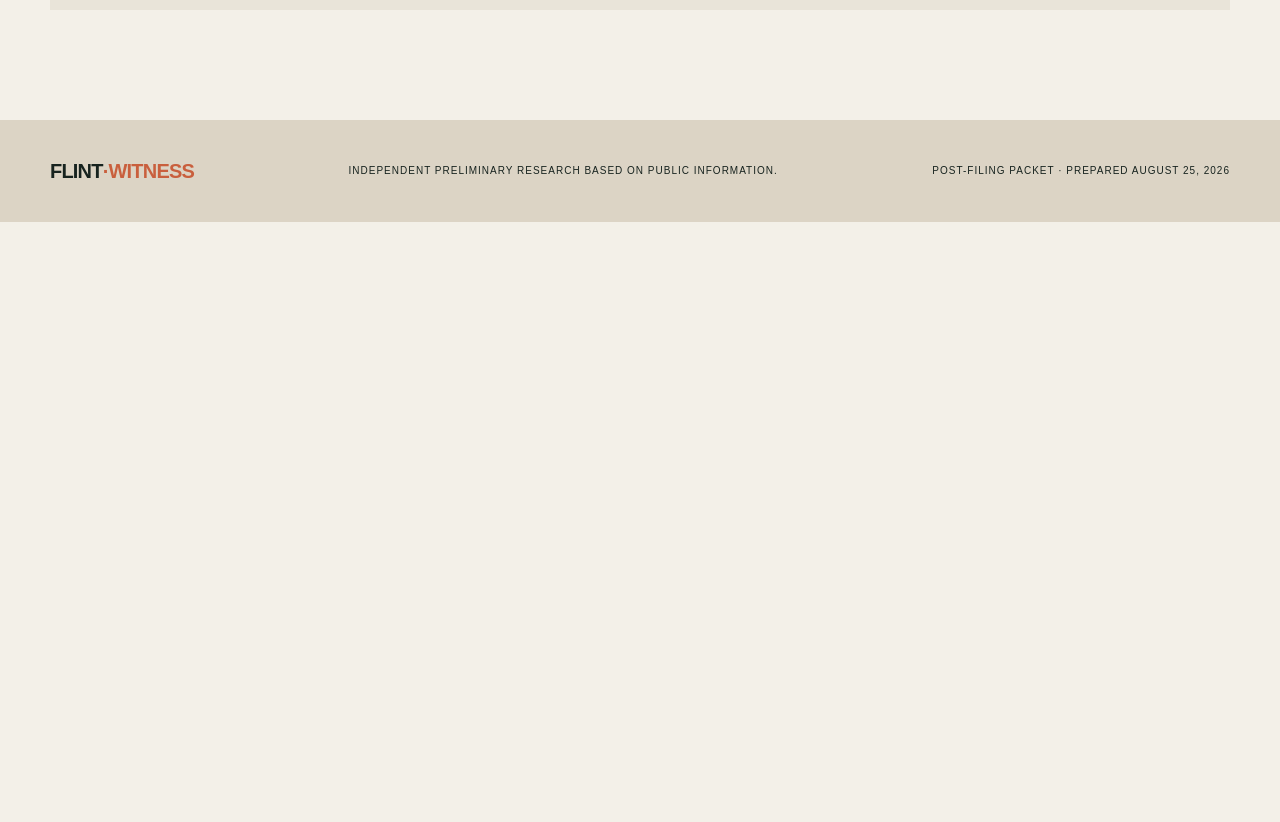
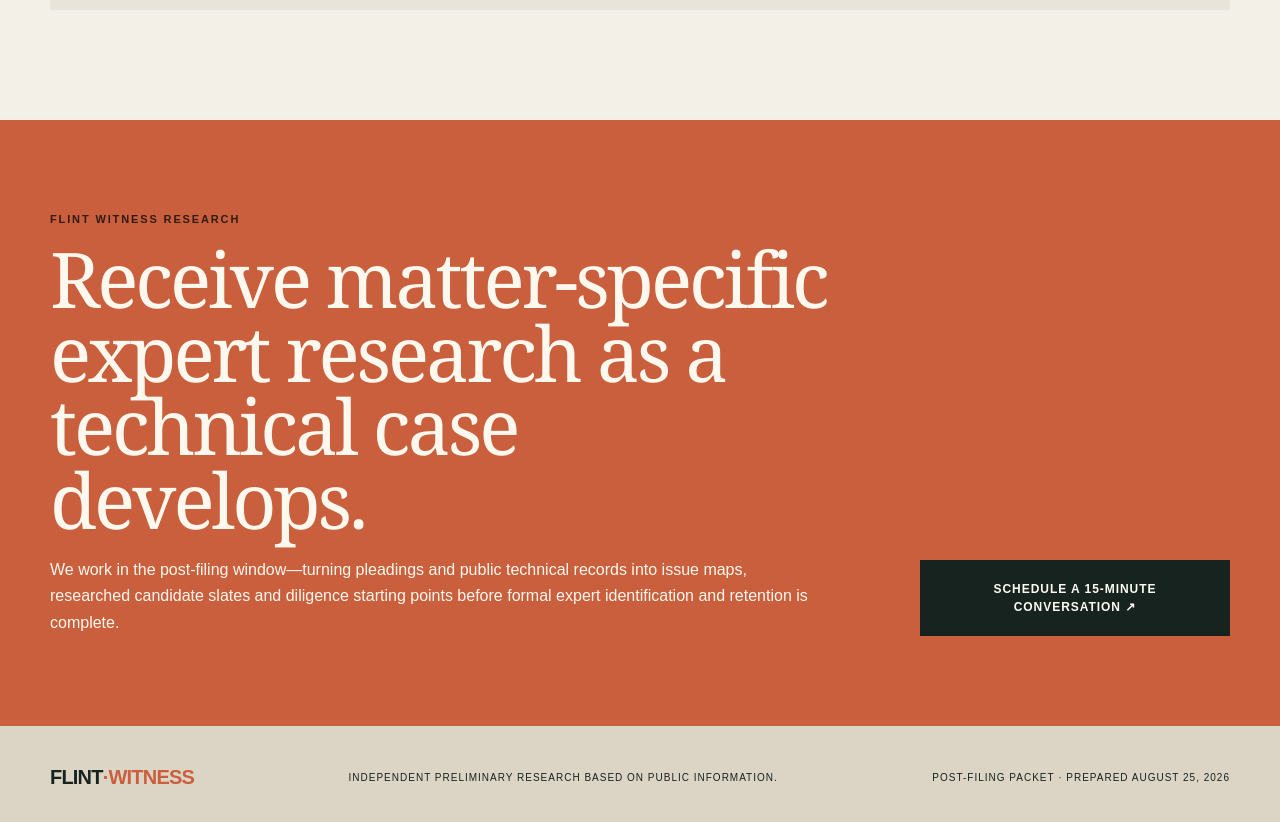
Before and after one commit to meetwudi/flint-witness-research, a Next.js app: page / in a window 1280 px wide. Shown: the part 11080-11902 px from the top of the page. Before the commit the page ends 11302 px from the top, so only its background shows below. Built offline with nearby package versions, Linux system fonts and the light colour scheme.

Commit message:
Add scheduling CTA to research packet

```diff
--- a/app/globals.css
+++ b/app/globals.css
@@ -94,8 +94,15 @@ h3 { font-family:Georgia,serif; font-size:28px; line-height:1.1; margin:0 0 12px
 .source-list>a>b { text-align:right; color:var(--rust); }
 .limits { display:grid; grid-template-columns:1fr 1fr; gap:40px; background:#e9e4d9; padding:28px; margin-top:45px; }
 .limits p { margin:0; font-size:12px; line-height:1.65; }
+.service-cta { background:var(--rust); color:#fff8ee; padding:90px 0; }
+.service-cta .shell { display:grid; grid-template-columns:1fr 310px; gap:80px; align-items:end; }
+.service-cta .kicker { color:#321b14; }
+.service-cta h2 { max-width:830px; margin-bottom:20px; }
+.service-cta p { max-width:780px; line-height:1.65; }
+.service-cta a { display:block; background:var(--ink); color:var(--cream); padding:20px 22px; text-decoration:none; text-align:center; font-size:12px; font-weight:800; text-transform:uppercase; letter-spacing:.08em; }
+.service-cta a:hover { background:#263a33; }
 footer { background:#dcd4c5; padding:36px 0; }
 footer .shell { display:flex; justify-content:space-between; align-items:center; gap:20px; font-size:10px; text-transform:uppercase; letter-spacing:.1em; }
 .footer-mark { font-size:20px; font-weight:900; letter-spacing:-.04em; }.footer-mark span{color:var(--rust)}
-@media(max-width:850px){.section-head{grid-template-columns:1fr}.method{margin-left:0}.expert-grid{grid-template-columns:1fr}.diligence-grid{grid-template-columns:1fr 1fr}.issue-list article{grid-template-columns:50px 1fr}.discipline{grid-column:2}.stakes{grid-template-columns:1fr}.verification{grid-template-columns:1fr}.claim-explainer{grid-template-columns:1fr;gap:30px}}
+@media(max-width:850px){.section-head{grid-template-columns:1fr}.method{margin-left:0}.expert-grid{grid-template-columns:1fr}.diligence-grid{grid-template-columns:1fr 1fr}.issue-list article{grid-template-columns:50px 1fr}.discipline{grid-column:2}.stakes{grid-template-columns:1fr}.verification{grid-template-columns:1fr}.claim-explainer{grid-template-columns:1fr;gap:30px}.service-cta .shell{grid-template-columns:1fr;gap:28px}.service-cta a{max-width:360px}}
 @media(max-width:700px){.shell{width:min(100% - 28px,1180px)}.nav{height:68px}.navlinks{display:none}.brand{font-size:18px}.hero{padding-top:46px}.eyebrow{line-height:1.5}h1{font-size:clamp(50px,18vw,76px);margin-top:26px}.dek{font-size:22px}.value-strip{grid-template-columns:1fr;gap:10px}.facts{grid-template-columns:1fr 1fr;margin-top:46px}.facts div:nth-child(2){border-right:0}.brief{grid-template-columns:1fr;padding-top:58px}.section-no{font-size:36px}.label{line-height:1.5}.claims,.issues,.experts,.sources{padding:72px 0}.section-head span{font-size:36px}.issue-list article{grid-template-columns:1fr;gap:8px}.discipline{grid-column:auto}.diligence-grid,.limits{grid-template-columns:1fr}.expert{padding:25px}.email-action{grid-template-columns:1fr}.verification{gap:35px}footer .shell{align-items:flex-start;flex-direction:column}}
--- a/app/page.tsx
+++ b/app/page.tsx
@@ -80,6 +80,8 @@ export default function Home() {
 
     <section id="sources" className="sources shell"><header className="section-head"><div><span>05</span><p className="kicker">Sources and limitations</p></div><h2>Public record and research boundaries</h2></header><div className="source-list">{sources.map(([tag,title,url],i)=><a key={url} href={url} target="_blank" rel="noreferrer"><span>{String(i+1).padStart(2,"0")}</span><div><small>{tag}</small><p>{title}</p></div><b>↗</b></a>)}</div><div className="limits"><p>The docket and official attorney biography were verified directly. The technical analysis also relies on a paragraph- and claim-level public analysis of the complaint; its direct page was no longer live at final verification, and the public docket page did not provide the complaint PDF. Counsel should confirm allegation details against the filed complaint and exhibits.</p><p>No candidate was contacted. Availability, interest, compensation and conflicts were not checked. Public litigation-history searches are necessarily incomplete. This packet offers no legal conclusion on infringement, validity, damages, willfulness or inducement.</p></div></section>
 
+    <section className="service-cta"><div className="shell"><div><p className="kicker">Flint Witness Research</p><h2>Receive matter-specific expert research as a technical case develops.</h2><p>We work in the post-filing window—turning pleadings and public technical records into issue maps, researched candidate slates and diligence starting points before formal expert identification and retention is complete.</p></div><a href="https://tidycal.com/meetwudi/15-minute-meeting" target="_blank" rel="noreferrer">Schedule a 15-minute conversation ↗</a></div></section>
+
     <footer><div className="shell"><div className="footer-mark">FLINT<span>·WITNESS</span></div><p>Independent preliminary research based on public information.</p><p>Post-filing packet · Prepared August 25, 2026</p></div></footer>
   </main>;
 }
```
